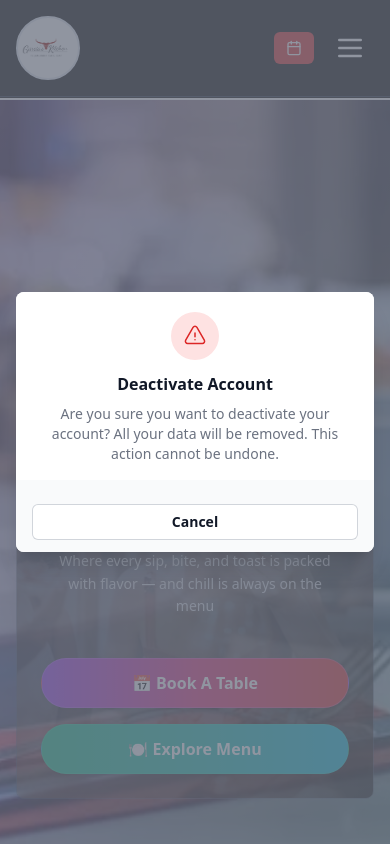
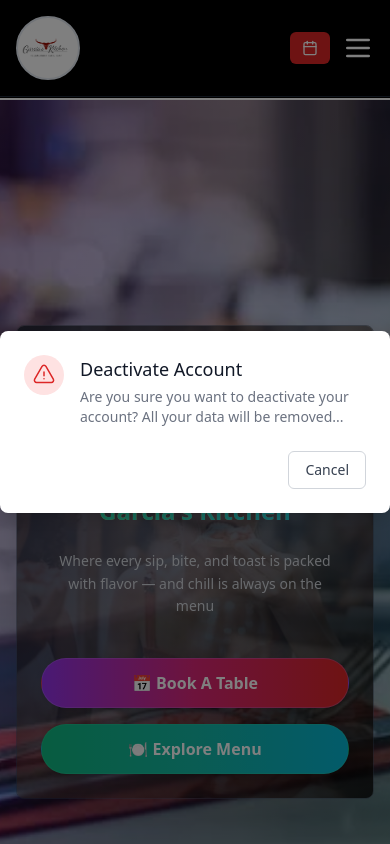
Before and after one commit to lakshmansinghmalviya/restourant-website, a React (Vite) app: page / in a window 390 px wide. Both pictures are taken after a click on the button 294 px from the left and 48 px from the top of the page. Shown: the top 844 px of the page. Built offline with nearby package versions, Linux system fonts and the light colour scheme.

Commit message:
fixed the click issue in the header

```diff
--- a/src/components/book-table/Dialog.tsx
+++ b/src/components/book-table/Dialog.tsx
@@ -15,33 +15,30 @@
   onClose,
   children,
 }) => {
-
   if (!isOpen) return null;
 
   return (
     <div
-      className="fixed inset-0 z-10 overflow-y-auto"
+      className="fixed top-0 left-0 z-50 w-screen h-screen flex items-center justify-center"
       aria-labelledby="modal-title"
       role="dialog"
       aria-modal="true"
     >
       {/* Backdrop */}
-      <div className="fixed inset-0 bg-gray-500 bg-opacity-75 transition-opacity"></div>
+      <div className="absolute inset-0 bg-black opacity-50" onClick={onClose}></div>
 
       {/* Modal Content */}
-      <div className="flex min-h-full items-center justify-center p-4">
-        <div className="relative transform overflow-hidden rounded-lg bg-white text-left shadow-xl transition-all sm:w-full sm:max-w-lg">
-          {/* Body */}
-          <div className="bg-white px-4 pt-5 pb-4 sm:p-6 sm:pb-4">
-            <div className="sm:flex sm:items-start">
-              <div className="mx-auto flex size-12 shrink-0 items-center justify-center rounded-full bg-red-100 sm:mx-0 sm:size-10">
+      <div className="relative z-50 w-full max-w-lg mx-auto rounded-lg bg-white shadow-lg overflow-hidden">
+        <div className="p-6">
+          {/* Header */}
+          <div className="flex items-start">
+            <div className="flex-shrink-0 bg-red-100 p-2 rounded-full">
               <svg
-                  className="size-6 text-red-600"
+                className="w-6 h-6 text-red-600"
                 fill="none"
                 viewBox="0 0 24 24"
                 strokeWidth={1.5}
                 stroke="currentColor"
-                  aria-hidden="true"
               >
                 <path
                   strokeLinecap="round"
@@ -50,28 +47,24 @@
                 />
               </svg>
             </div>
-              <div className="mt-3 text-center sm:mt-0 sm:ml-4 sm:text-left">
-                <h3
-                  className="text-base font-semibold text-gray-900"
-                  id="modal-title"
-                >
+            <div className="ml-4">
+              <h3 className="text-lg font-medium text-gray-900" id="modal-title">
                 {title}
               </h3>
               {description && (
-                  <div className="mt-2">
-                    <p className="text-sm text-gray-500">{description}</p>
-                  </div>
+                <p className="mt-1 text-sm text-gray-500">{description}</p>
               )}
             </div>
           </div>
-          </div>
+
+          {/* Body */}
+          <div className="mt-4">{children}</div>
 
           {/* Footer */}
-          <div className="bg-gray-50 px-4 py-3 sm:flex sm:flex-row-reverse sm:px-6">
-            {children}
+          <div className="mt-6 flex justify-end">
             <button
               onClick={onClose}
-              className="mt-3 inline-flex w-full justify-center rounded-md bg-white px-3 py-2 text-sm font-semibold text-gray-900 shadow-xs ring-1 ring-inset ring-gray-300 hover:bg-gray-50 sm:mt-0 sm:w-auto"
+              className="inline-flex justify-center rounded-md border border-gray-300 bg-white px-4 py-2 text-sm font-medium text-gray-700 hover:bg-gray-100"
             >
               Cancel
             </button>
--- a/src/components/header/HeaderMobile.tsx
+++ b/src/components/header/HeaderMobile.tsx
@@ -18,7 +18,6 @@
   const [open, setOpen] = useState(false);
 
   const handleDeactivate = () => {
-    // alert("Account deactivated.");
     setOpen(false);
   };
 
@@ -32,7 +31,7 @@
 
   useEffect(() => {
     const handleClickOutside = (event) => {
-      if (isMobileMenuOpen && !event.target.closest('.mobile-menu-container')) {
+      if (isMobileMenuOpen && !event.target.closest('.mobile-menu-container') && !event.target.closest('.toggle-button')) {
         setIsMobileMenuOpen(false);
       }
     };
@@ -57,32 +56,32 @@
   ];
 
   return (
-    <header className={`fixed top-0 left-0 right-0 z-50 transition-all duration-300 ${isScrolled ? 'bg-black/95 backdrop-blur-md shadow-lg' : 'bg-black'
-      }`}>
+    <header className={`fixed top-0 left-0 right-0 z-50 transition-all duration-300 ${isScrolled ? 'bg-black/95 backdrop-blur-md shadow-lg' : 'bg-black'}`}>
+
       {/* Top Contact Bar */}
       <div className="hidden lg:block bg-gray-900 border-b border-gray-800">
         <div className="max-w-7xl mx-auto px-4 sm:px-6 lg:px-8">
           <div className="flex justify-between items-center py-2 text-sm">
             <div className="flex items-center space-x-6">
               <div className="flex items-center space-x-2 text-gray-300 hover:text-red-500 transition-colors duration-300">
-                <MapPin className="w-4 h-4 flex-shrink-0" />
+                <MapPin className="w-4 h-4" />
                 <span className="hidden xl:inline">Herbert-Heckmann Anlage 165451 Kelsterbach Germany</span>
                 <span className="xl:hidden">Kelsterbach, Germany</span>
               </div>
               <div className="flex items-center space-x-2 text-gray-300 hover:text-red-500 transition-colors duration-300">
-                <Phone className="w-4 h-4 flex-shrink-0" />
+                <Phone className="w-4 h-4" />
                 <span>+496107 4078377</span>
               </div>
               <div className="flex items-center space-x-2 text-gray-300 hover:text-red-500 transition-colors duration-300">
-                <Mail className="w-4 h-4 flex-shrink-0" />
+                <Mail className="w-4 h-4" />
                 <span>info@Garcias-Kitchen.de</span>
               </div>
             </div>
-            <button className="bg-red-600 hover:bg-red-700 text-white px-4 py-1 rounded-md transition-colors duration-300 font-medium flex items-center space-x-2"
+            <button
+              className="bg-red-600 hover:bg-red-700 text-white px-4 py-1 rounded-md transition-colors duration-300 font-medium flex items-center space-x-2"
               onClick={() => setOpen(true)}
             >
-              <Calendar className="w-4 h-4"
-              />
+              <Calendar className="w-4 h-4" />
               <span>RESERVATION</span>
             </button>
           </div>
@@ -93,16 +92,17 @@
       <div className="bg-black border-b border-gray-800">
         <div className="max-w-7xl mx-auto px-4 sm:px-6 lg:px-8">
           <div className="flex justify-between items-center py-4 lg:py-6">
+
+            {/* Logo */}
             <div className="lg:absolute lg:top-[70px] lg:left-1/2 lg:transform lg:-translate-x-1/2 ">
               <div className="w-16 h-16 lg:w-20 lg:h-20 bg-white rounded-full border-2 border-red-0 flex items-center justify-center shadow-lg hover:shadow-xl transition-shadow duration-300">
-                <Link
-                  to="/">
+                <Link to="/">
                   <img src="/logo2.png" alt="Logo" />
                 </Link>
               </div>
             </div>
 
-            {/* Left Navigation */}
+            {/* Desktop Left Navigation */}
             <nav className="hidden lg:flex items-center space-x-8">
               {navItems.map((item) => (
                 <Link
@@ -115,7 +115,7 @@
               ))}
             </nav>
 
-            {/* Right Navigation */}
+            {/* Desktop Right Navigation */}
             <div className="hidden lg:flex items-center space-x-8">
               <nav className="flex items-center space-x-8">
                 {rightNavItems.map((item) => (
@@ -138,20 +138,21 @@
               </div>
             </div>
 
-            {/* Mobile Icons */}
+            {/* Mobile Buttons */}
             <div className="lg:hidden flex items-center space-x-3">
-              <button className="bg-red-600 hover:bg-red-700 text-white px-3 py-2 rounded-md transition-colors duration-300 text-sm font-medium"
+              <button
+                className="bg-red-600 hover:bg-red-700 text-white px-3 py-2 rounded-md transition-colors duration-300 text-sm font-medium"
                 onClick={() => setOpen(true)}
-
               >
                 <Calendar className="w-4 h-4" />
               </button>
               <button
+                className="rounded-md text-white hover:bg-gray-800 transition-colors duration-300 flex items-center justify-center toggle-button"
+                aria-label="Toggle mobile menu"
                 onClick={toggleMobileMenu}
-                className="p-2 rounded-md text-white hover:bg-gray-800 transition-colors duration-300 mobile-menu-container"
-                aria-label="Toggle mobile menu"
               >
-                {isMobileMenuOpen ? <X className="w-8 h-8" /> : <Menu className="w-8 h-8" />}
+                {isMobileMenuOpen ? <X className="w-8 h-8" /> : <Menu className="w-8 h-8 rounded-md text-white hover:bg-gray-800 transition-colors duration-300 flex items-center justify-center toggle-button"
+                aria-label="Toggle mobile menu" />}
               </button>
             </div>
           </div>
@@ -159,27 +160,24 @@
       </div>
 
       {/* Mobile Menu */}
-      <div className={`lg:hidden mobile-menu-container transition-all duration-300 ease-in-out ${isMobileMenuOpen
-        ? 'max-h-screen opacity-100'
-        : 'max-h-0 opacity-0 pointer-events-none'
-        } overflow-hidden bg-gray-900 border-b border-gray-800`}>
+      <div className={`lg:hidden mobile-menu-container transition-all duration-300 ease-in-out ${isMobileMenuOpen ? 'max-h-screen opacity-100' : 'max-h-0 opacity-0 pointer-events-none'} overflow-hidden bg-gray-900 border-b border-gray-800`}>
         <div className="px-4 py-6 space-y-6">
           <div className="space-y-4 pb-6 border-b border-gray-700">
             <div className="flex items-center space-x-3 text-gray-300">
-              <MapPin className="w-5 h-5 text-red-500 flex-shrink-0" />
+              <MapPin className="w-5 h-5 text-red-500" />
               <span className="text-sm">Herbert-Heckmann Anlage 165451 Kelsterbach Germany</span>
             </div>
             <div className="flex items-center space-x-3 text-gray-300">
-              <Phone className="w-5 h-5 text-red-500 flex-shrink-0" />
+              <Phone className="w-5 h-5 text-red-500" />
               <span className="text-sm">+496107 4078377</span>
             </div>
             <div className="flex items-center space-x-3 text-gray-300">
-              <Mail className="w-5 h-5 text-red-500 flex-shrink-0" />
+              <Mail className="w-5 h-5 text-red-500" />
               <span className="text-sm">info@Garcias-Kitchen.de</span>
             </div>
           </div>
 
-          {/* Mobile Nav */}
+          {/* Mobile Navigation Links */}
           <nav className="space-y-4">
             {[...navItems, ...rightNavItems].map((item) => (
               <Link
@@ -193,13 +191,11 @@
             ))}
           </nav>
 
-          {/* Mobile Button */}
-          <button className="w-full bg-red-600 hover:bg-red-700 text-white py-3 rounded-md transition-colors duration-300 font-medium flex items-center justify-center space-x-2"
+          <button
+            className="w-full bg-red-600 hover:bg-red-700 text-white py-3 rounded-md transition-colors duration-300 font-medium flex items-center justify-center space-x-2"
             onClick={() => setOpen(true)}
           >
-            <Calendar className="w-5 h-5"
-
-            />
+            <Calendar className="w-5 h-5" />
             <span>MAKE RESERVATION</span>
           </button>
 
@@ -213,11 +209,12 @@
           </div>
         </div>
       </div>
+
       <Dialog
         isOpen={open}
         title="Deactivate Account"
-        description="Are you sure you want to deactivate your account? All your data will be removed. This action cannot be undone."
-        onClose={() => setOpen(false)}
+        description="Are you sure you want to deactivate your account? All your data will be removed..."
+        onClose={handleDeactivate}
       />
     </header>
   );
```
Lines whose indentation alone changed are shown as unchanged.
